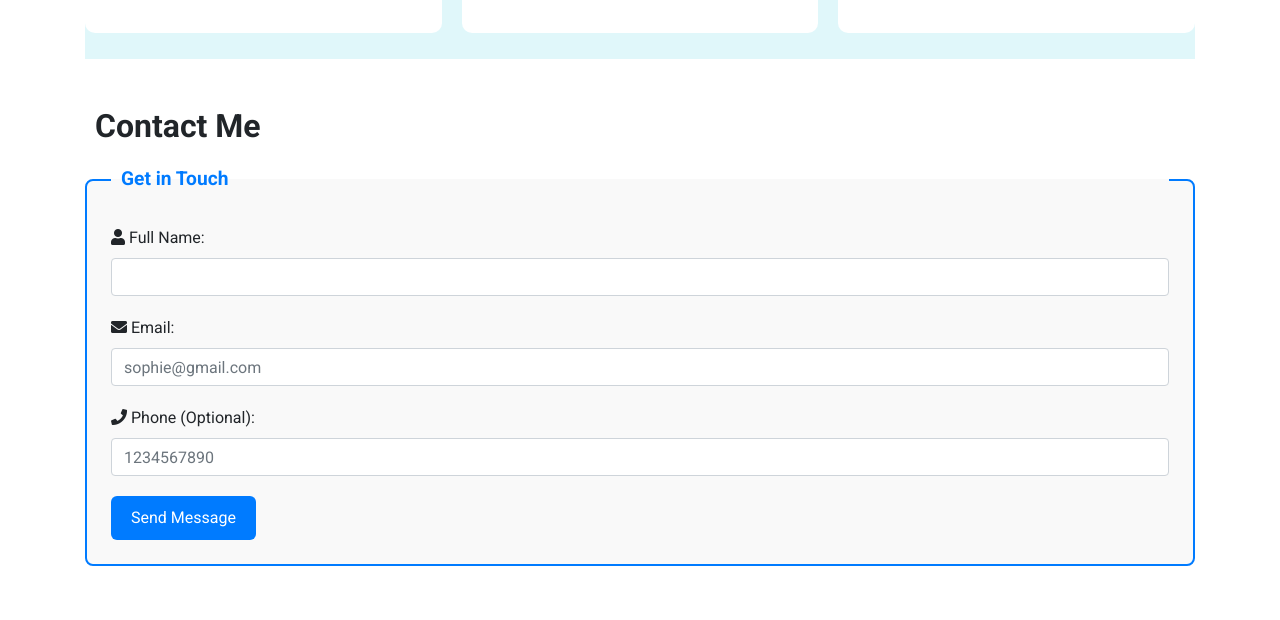
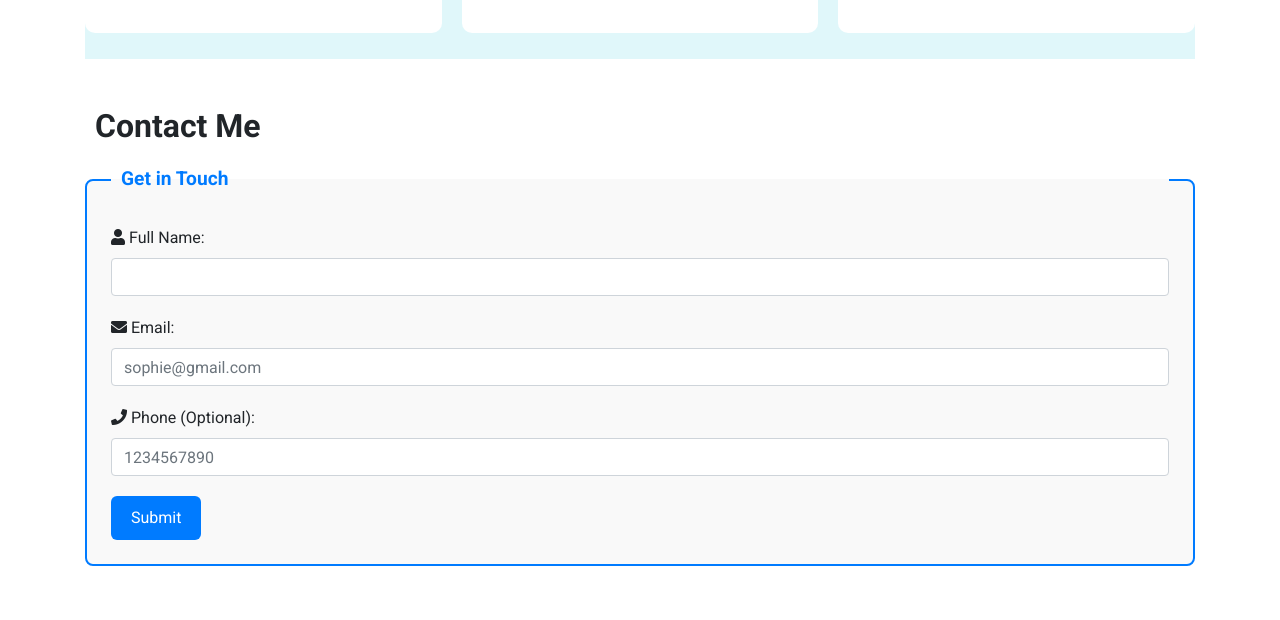
Before and after one commit to mehrakmousavi/Portfolio, a plain HTML site: page index.html in a window 1280 px wide. Shown: the part 1469-2089 px from the top of the page. Drawn offline with nearby package versions, Linux system fonts and the light colour scheme.

Commit message:
Update index.html
Changed button text from "Send Message" to "Submit"

```diff
--- a/index.html
+++ b/index.html
@@ -114,7 +114,7 @@
          class="form-control" title="Please enter a 10-digit phone number">
        </div>
 
-        <button type="submit" class="btn btn-primary">Send Message</button>
+        <button type="submit" class="btn btn-primary">Submit</button>
         </fieldset>
       </form>
     </section>
```
